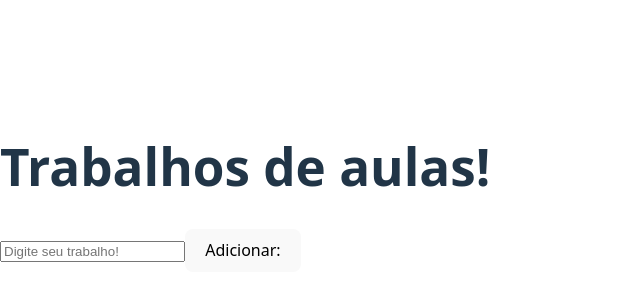
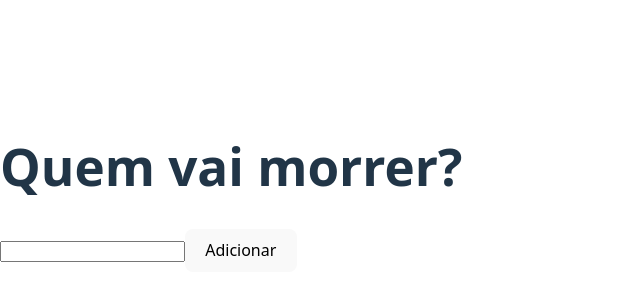
Before and after one commit to lucasriandev/Projects-React, a React (Vite) app in the folder meu-primeiro-projeto-react/: page / in a window 1280 px wide. Shown: the part 204-504 px from the top of the page, without its empty margins (0-640 px from the left). Built offline with nearby package versions, Linux system fonts and the light colour scheme.

Commit message:
quase dominando de eventos

```diff
--- a/meu-primeiro-projeto-react/src/teste.jsx
+++ b/meu-primeiro-projeto-react/src/teste.jsx
@@ -1,67 +1,48 @@
 import { useState, useEffect } from "react";
 
-function Trabalhos() {
-  const [trabalhos, setTrabalhos] = useState(() => {
-    return JSON.parse(localStorage.getItem("Trabalhos")) || [];
+function Blinders() {
+  const [personagem, setPersonagem] = useState(() => {
+    return JSON.parse(localStorage.getItem("gangue")) || [];
   });
 
-  const [trabalhosNovos, setTrabalhosNovos] = useState("");
+  const [NovoPersonagem, setNovoPersonagem] = useState("");
 
   useEffect(() => {
-    localStorage.setItem("Trabalhos", JSON.stringify(trabalhos));
-  }, [trabalhos]);
+    localStorage.setItem("gangue", JSON.stringify(personagem));
+  }, [personagem]);
 
   function input(event) {
-    setTrabalhosNovos(event.target.value);
+    setNovoPersonagem(event.target.value);
   }
 
   function add() {
-    if (trabalhosNovos !== "") {
-      setTrabalhos([...trabalhos, { nome: trabalhosNovos, feito: false }]);
-      setTrabalhosNovos("");
+    if (NovoPersonagem !== "") {
+      setPersonagem([...personagem, NovoPersonagem]);
+      setNovoPersonagem("");
     }
   }
 
-  function alternarFeitos(indexClicado) {
-    const novaLista = trabalhos.map((item, index) => {
-      if (index === indexClicado) {
-        return {
-          ...item,
-          feito: !item.feito,
-        };
-      }
-      return item;
-    });
-    setTrabalhos(novaLista);
-  }
-
-  function remover(indexRemove) {
-    const listaNova = trabalhos.filter((item, index) => index !== indexRemove);
-    setTrabalhos(listaNova);
+  function remove(indexRemover) {
+    const listaNova = personagem.filter(
+      (perso, index) => index !== indexRemover,
+    );
+    setPersonagem(listaNova);
     if (listaNova.length === 0) {
-      localStorage.removeItem("Trabalhos");
+      localStorage.removeItem("gangue");
     }
   }
 
   return (
     <div>
-      <h1>Trabalhos de aulas!</h1>
-      <input
-        type="text"
-        value={trabalhosNovos}
-        onChange={input}
-        placeholder="Digite seu trabalho!"
-      />
-      <button onClick={add}>Adicionar: </button>
+      <h1>Quem vai morrer?</h1>
+      <input type="text" value={NovoPersonagem} onChange={input} />
+      <button onClick={add}>Adicionar</button>
 
       <ul>
-        {trabalhos.map((trabalhos, index) => (
+        {personagem.map((item, index) => (
           <li key={index}>
-            {trabalhos.nome}
-            <button onClick={() => remover(index)}>Apagar</button>
-            <button onClick={() => alternarFeitos(index)}>
-              {trabalhos.feito ? "TRABALHO FEITO" : "PENDENTE"}
-            </button>
+            {item}
+            <button onClick={() => remove(index)}>remover</button>
           </li>
         ))}
       </ul>
@@ -69,4 +50,4 @@ function Trabalhos() {
   );
 }
 
-export default Trabalhos;
+export default Blinders;
```
